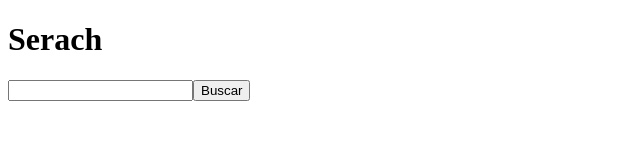
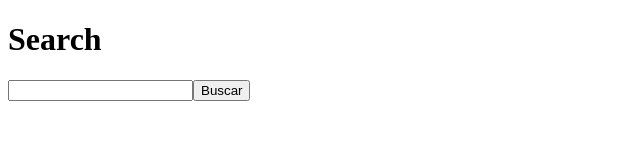
Before and after one commit to dzampa/performReactJS, a Next.js app: page / in a window 1280 px wide. Shown: the top 160 px of the page, without its empty margins (0-640 px from the left). Built offline with nearby package versions, Linux system fonts and the light colour scheme.

Commit message:
added memo

```diff
--- a/components/ProductsItem.tsx
+++ b/components/ProductsItem.tsx
@@ -1,3 +1,5 @@
+import { memo } from "react"
+
 interface ProductItemProps {
     product: {
         id: number,
@@ -6,10 +8,14 @@ interface ProductItemProps {
     }
 }
 
-export function ProductItem({ product }: ProductItemProps) {
+function ProductItemCompontent({ product }: ProductItemProps) {
     return (
         <div>
             {product.title} - <strong>{product.price}</strong>
         </div>
     )
 }
+
+export const ProductItem = memo(ProductItemCompontent, (prevProps, nextProps) => {
+    return Object.is(prevProps.product, nextProps.product)
+})
--- a/pages/index.tsx
+++ b/pages/index.tsx
@@ -20,7 +20,7 @@ export default function Home() {
 
   return (
     <div>
-      <h1>Serach</h1>
+      <h1>Search</h1>
 
       <form onSubmit={handleSearch}>
         <input
```
